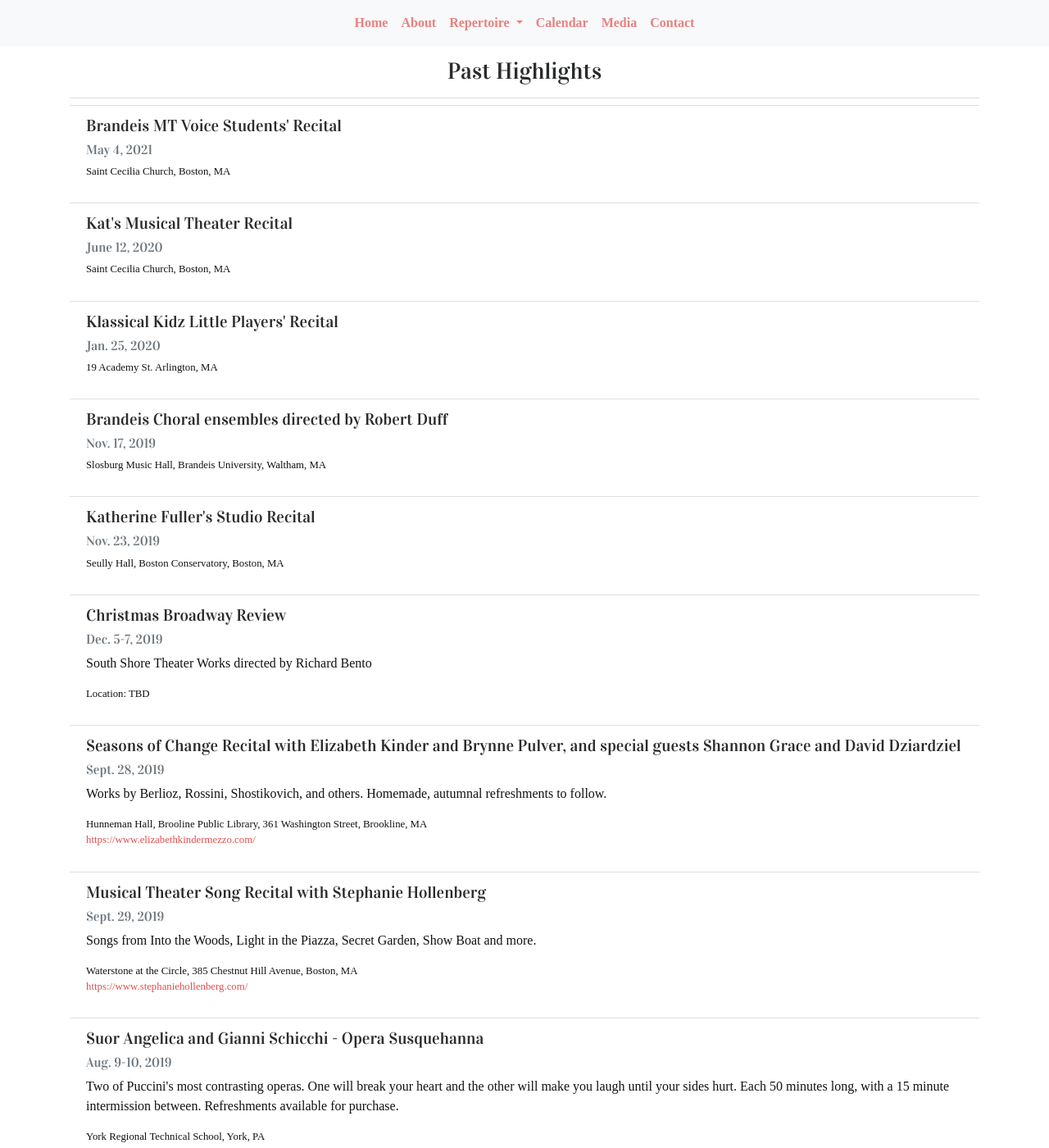
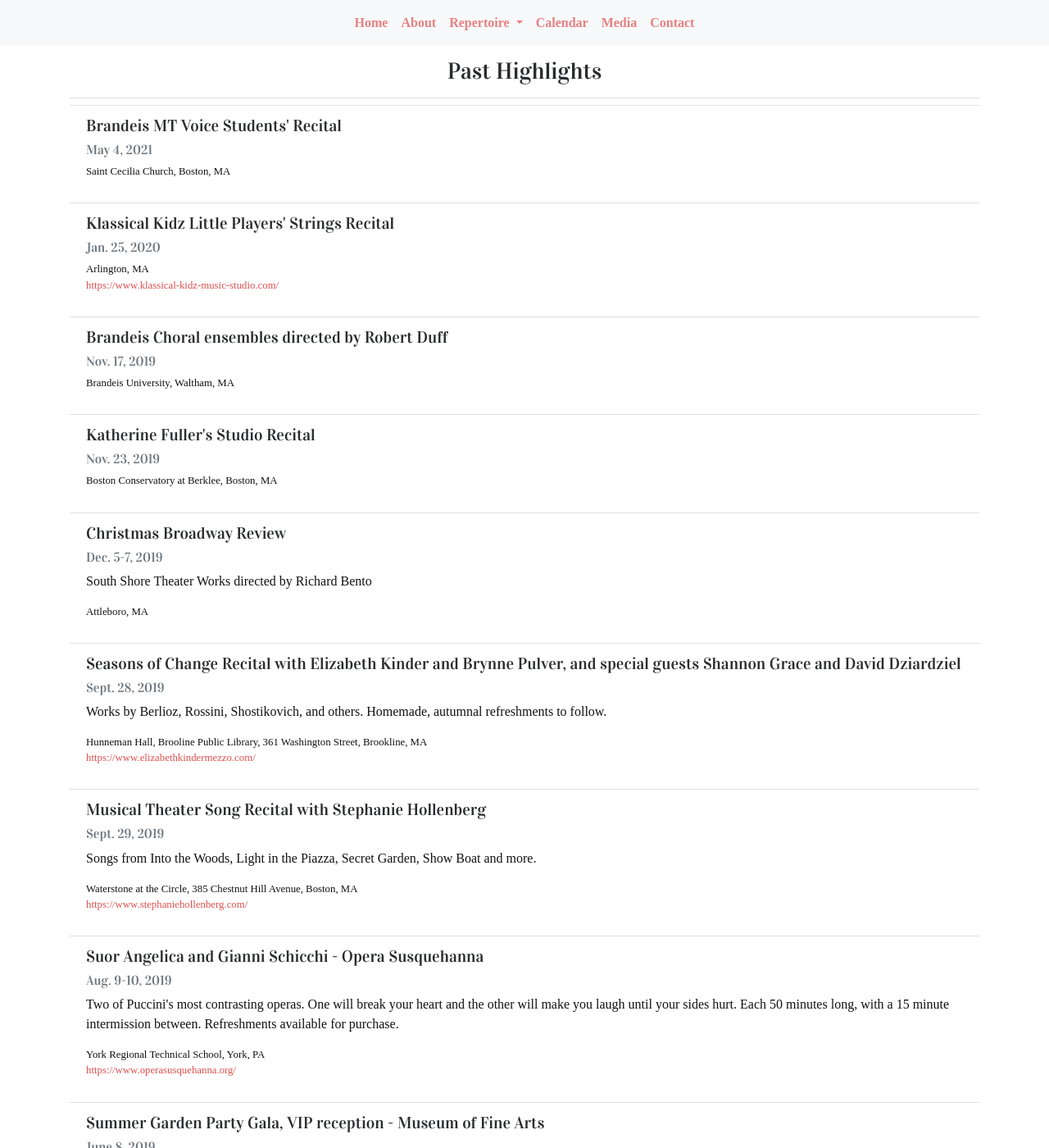
Before and after one commit to musicbygraceevelyn/musicbygraceevelyn.github.io, a Jekyll site: the page built from calendar.md, in a window 1280 px wide and 1400 px high, scrolled down 1583 px. Shown: the whole window at 82% size. Built offline with Jekyll 4.4.1, drawn with Linux system fonts in a browser that asks for light colours; some web fonts are replaced; some of the changed text lies outside the part shown.

Commit message:
calendar typos fixed

```diff
--- a/calendar.md
+++ b/calendar.md
@@ -59,25 +59,23 @@
   title: Brandeis MT Voice Students' Recital
   location: Saint Cecilia Church, Boston, MA
 
-- date: June 12, 2020
-  title: Kat's Musical Theater Recital
-  location: Saint Cecilia Church, Boston, MA
-
 - date: Jan. 25, 2020
-  title: Klassical Kidz Little Players' Recital
-  location: 19 Academy St. Arlington, MA
+  title: Klassical Kidz Little Players' Strings Recital
+  location: Arlington, MA
+  website: https://www.klassical-kidz-music-studio.com/
 
 - date: Nov. 17, 2019
   title: Brandeis Choral ensembles directed by Robert Duff
-  location: Slosburg Music Hall, Brandeis University, Waltham, MA
+  location: Brandeis University, Waltham, MA
 
 - date: Nov. 23, 2019
   title: Katherine Fuller's Studio Recital
-  location: Seully Hall, Boston Conservatory, Boston, MA
+  location: Boston Conservatory at Berklee, Boston, MA
 
 - date: Dec. 5-7, 2019
   title: Christmas Broadway Review
   subtitle: South Shore Theater Works directed by Richard Bento
+  location: Attleboro, MA
 
 - date: Sept. 28, 2019
   title: Seasons of Change Recital
@@ -117,23 +115,22 @@
   organization: Klassical Kidz
   subtitle: Spring recital for the violin, viola and piano students of Lydia and Adrienne Bassett, owners of Klassical Kidz Music Studio.
   website: https://www.klassical-kidz-music-studio.com/
-  location: Town Hall, Massachusetts Ave, Arlington, MA
+  location: Arlington, MA
 
 - date: May 3, 2019
   title: Masters Violin Recital
   organization: Jesus Saenz
-  location: Ipswich Street, room 102, Boston Conservatory at Berklee, Boston, MA
+  location: Boston Conservatory at Berklee, Boston, MA
 
 - date: April 3, 2019
   title: Voice Studio Recital
   organization: Christy Turnbow
-  location: Hemenway Street, room 401, Boston Conservatory at Berklee, Boston, MA
-  website:
+  location: Boston Conservatory at Berklee, Boston, MA
 
 - date: March 20, 2019
   title: Masters French Horn Recital
   organization: Maria D'Ambrosio
-  location: Seully Hall, 8 Fenway, Boston Conservatory at Berklee, Boston, MA
+  location: Boston Conservatory at Berklee, Boston, MA
 
 - date: Oct. 27, 2018
   title: Season Opener
```
